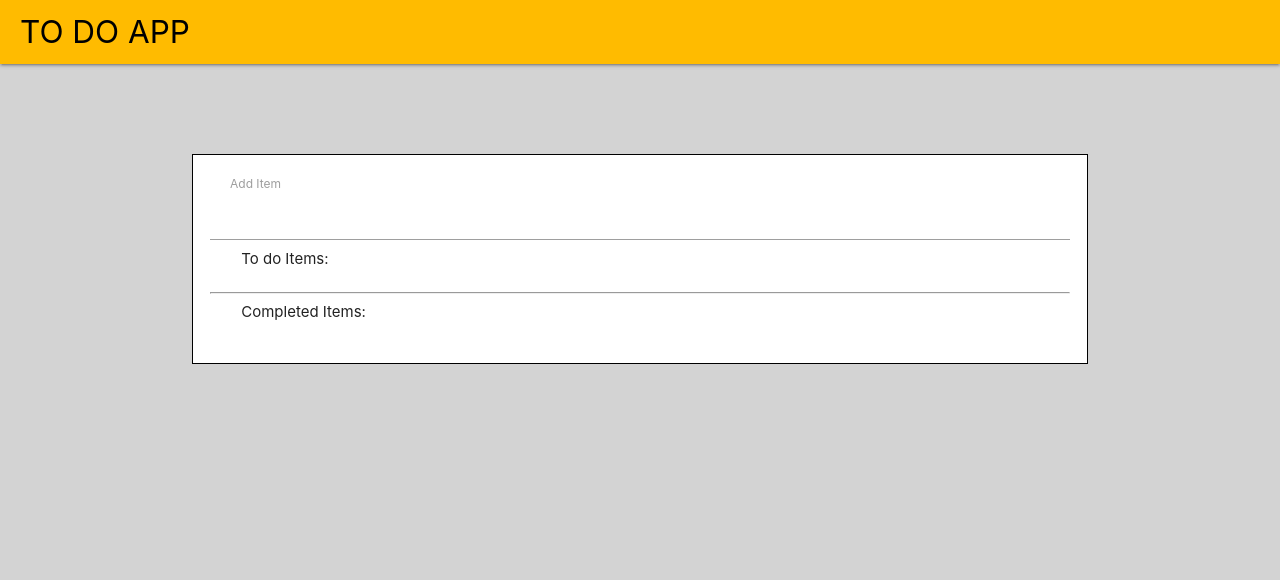
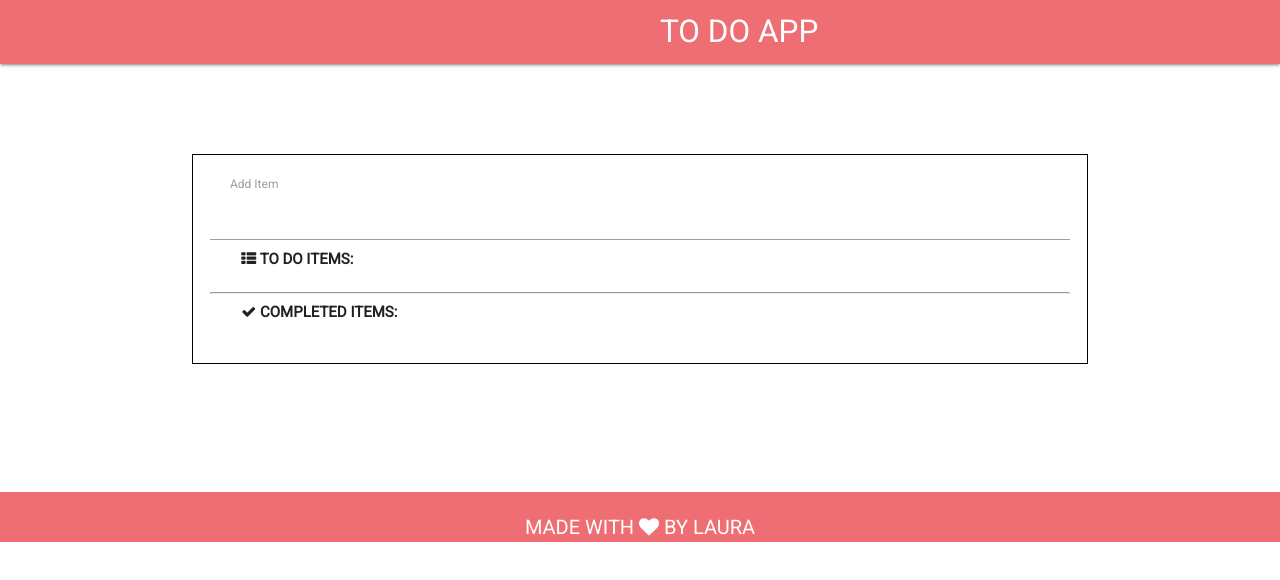
Before and after one commit to laureenpe/todo-jquery, a plain HTML site: page index.html in a window 1280 px wide. Drawn offline with nearby package versions, Linux system fonts and the light colour scheme; a web font is replaced by a local one.

Commit message:
updated css styles + html

```diff
--- a/assets/css/style.css
+++ b/assets/css/style.css
@@ -1,12 +1,16 @@
-body{
-    background-color: lightgray;
+*{
+    font-family: 'Roboto', sans-serif;
+
 }
+
 /*NAVBAR*/
 .yellow-wrapper{
-    background-color: #ffbb00;
+    background-color: #ee6e73;
+    text-align: center;
 }
+
 .yellow-wrapper a{
-        color: black;
+        color: white;
         padding-left: 20px;
 
 }
@@ -17,8 +21,10 @@ textarea{
 .container{
     border: 1px solid black;
     margin-top: 7%;
+    margin-bottom: 10%;
     background-color: white;
     padding: 17px;
+
     }
 
 form{
@@ -31,8 +37,24 @@ form{
 label{
     text-align: center;
 }
+#to-do{
+    font-weight: 900;
+    text-transform: uppercase;
+}
+.complete{
+    font-weight: 900;
+    text-transform: uppercase;
+}
 
 /*FORMULARIO*/
 form{
     margin-top: 20px;
 }
+
+/*FOOTER*/
+footer{
+    color: white;
+    text-align: center;
+    text-transform: uppercase;
+    font-size: 20px;
+}
--- a/index.html
+++ b/index.html
@@ -6,6 +6,10 @@
     <meta charset="UTF-8">
     <meta name="viewport" content="width=device-width, initial-scale=1">
     <link href="https://fonts.googleapis.com/css?family=Khula" rel="stylesheet">
+    <!-- Google FoNTS -->
+    <link href="https://fonts.googleapis.com/css?family=Roboto" rel="stylesheet">
+    <link rel="stylesheet" href="    https://cdnjs.cloudflare.com/ajax/libs/font-awesome/4.7.0/css/font-awesome.css">
+
     <link rel="stylesheet" href="https://cdnjs.cloudflare.com/ajax/libs/materialize/0.99.0/css/materialize.min.css">
     <link href="assets/css/style.css" rel="stylesheet">
 </head>
@@ -14,9 +18,11 @@
 
     <nav>
         <div class="nav-wrapper yellow-wrapper">
-            <a href="#" class="brand-logo">TO DO APP</a>
+            <a href="#" class="brand-logo text-center">TO DO APP</a>
         </div>
     </nav>
+    <!--SECTION TODO -->
+
     <section class="container">
         <div class="text">
             <label class="paragraph" for="new-task">Add Item</label><input id="new-task" type="text">
@@ -24,7 +30,7 @@
         </div>
 
         <div class="row paragraph">
-            <div class="col s12 " id="to-do">To do Items:</div>
+            <div class="col s12 " id="to-do"><i class="fa fa-th-list" aria-hidden="true"></i> To do Items:</div>
 
 
             <div class="col s6">
@@ -35,7 +41,7 @@
         <hr>
 
         <div class="row paragraph">
-            <div class="col s12">Completed Items: </div>
+            <div class="col s12 complete"><i class="fa fa-check" aria-hidden="true"></i> Completed Items: </div>
             <div class="col s6 completed-items">
             </div>
             <div class="col s6  offset-m8">
@@ -45,6 +51,12 @@
 
 
     </section>
+
+    <footer class="page-footer">
+
+                Made with <i class="fa fa-heart" aria-hidden="true"></i> by Laura
+
+    </footer>
 
     <script src="https://ajax.googleapis.com/ajax/libs/jquery/3.2.1/jquery.min.js"></script>
     <script src="https://cdnjs.cloudflare.com/ajax/libs/materialize/0.99.0/js/materialize.min.js">
```
Also changed, not shown: assets/img/todo.jpg (added).
